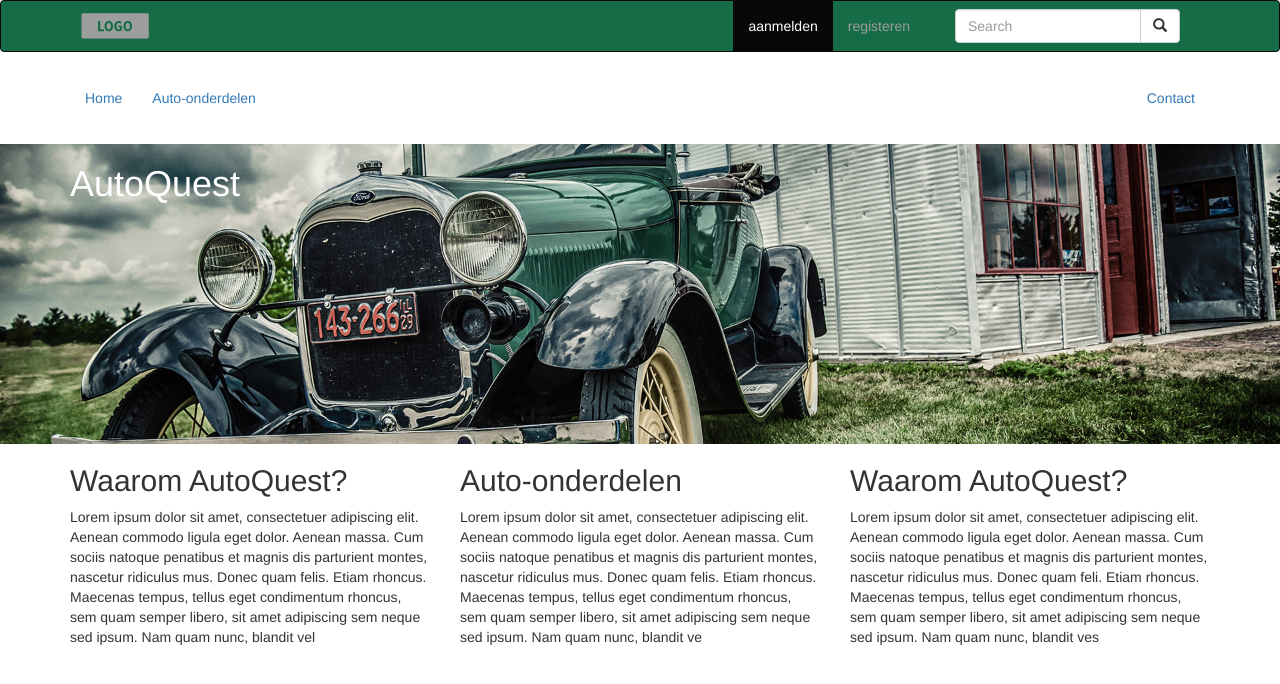
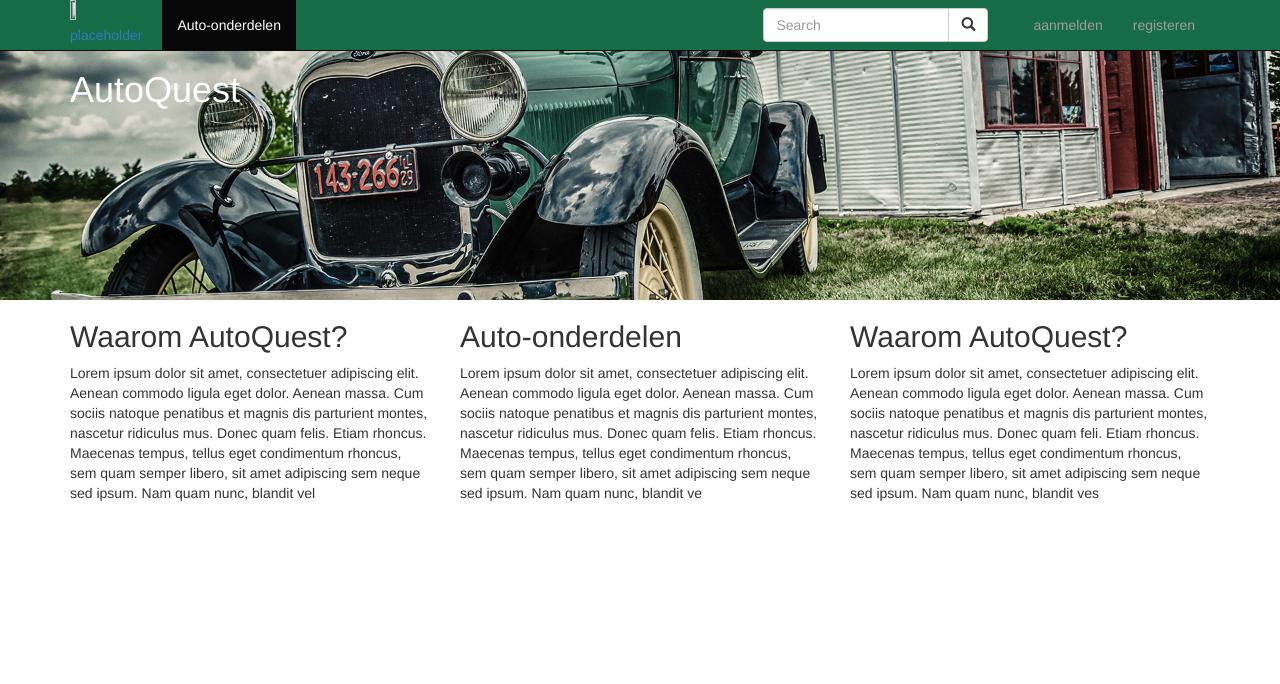
Before and after one commit to edwiniusmaximus/Autoquest, a PHP site: page /homepage.html in a window 1280 px wide. Shown: the top 684 px of the page. Run offline with PHP 8.4, Linux system fonts and the light colour scheme; some libraries are stand-ins or nearby versions.

Commit message:
changed navbar

```diff
--- a/Html pagina's/1. Home page/homepage.css
+++ b/Html pagina's/1. Home page/homepage.css
@@ -18,3 +18,7 @@
 .secondtopbar {
     padding: 0px;
 }
+
+header {
+    padding-top: 50px;
+}
--- a/Html pagina's/1. Home page/homepage.html
+++ b/Html pagina's/1. Home page/homepage.html
@@ -20,13 +20,22 @@
 </head>
 <body>
 
-<nav class="navbar navbar-inverse topbar">
+<nav class="navbar navbar-inverse navbar-fixed-top topbar">
     <div class="container">
 
+        <!--logo placeholder-->
         <div>
-            <a href="#" class="pull-left"><img src="logo_placeholder.png" width=25%" height="25%"></a>
+            <a href="#" class="pull-left"><img src="#" width=25%" height="25%">placeholder</a>
         </div>
 
+        <!--aanmelden registreren-->
+        <div class="nav-items pull-right">
+            <ul class="nav navbar-nav">
+                <li><a href="#">aanmelden</a> </li>
+                <li><a href="../2.%20Registreren/Registreren.html">registeren</a> </li>
+            </ul>
+        </div>
+        <!--zoekbar-->
         <div class="col-md-3 pull-right">
             <form class="navbar-form" role="search">
                 <div class="input-group">
@@ -37,23 +46,13 @@
                 </div>
             </form>
         </div>
-        <div class="nav-items pull-right">
+
+        <!--auto-onderdelen-->
+        <div class="nav-items pull-left">
             <ul class="nav navbar-nav">
-                <li class="active"><a href="#">aanmelden</a> </li>
-                <li><a href="../2.%20Registreren/Registreren.html">registeren</a> </li>
-            </ul>
-        </div>
-    </div>
-</nav>
-<nav class="navbar secondtopbar">
-    <div class="container">
-        <div class="nav-items">
-            <ul class="nav navbar-nav pull-left">
-                <li class="active"><a href="#">Home</a> </li>
-                <li><a href="#">Auto-onderdelen</a> </li>
-            </ul>
-            <ul class="nav navbar-nav pull-right">
-                <li class="active"><a href="#">Contact</a> </li>
+
+                <li class="active"><a href="#">Auto-onderdelen</a> </li>
+
             </ul>
         </div>
     </div>
```
